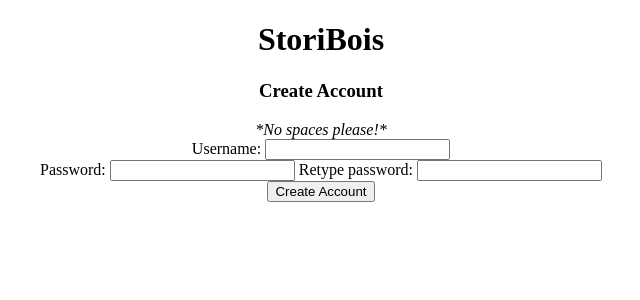
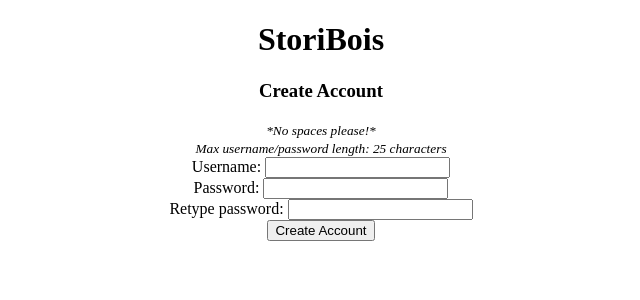
Before and after one commit to LargeLlama/nani_story, a Flask app: page /create_account in a window 1280 px wide. Shown: the top 300 px of the page, without its empty margins (319-959 px from the left). Run offline with Flask 2, Linux system fonts and the light colour scheme.

Commit message:
done i think

```diff
--- a/app.py
+++ b/app.py
@@ -38,13 +38,12 @@ def authenticate():
     password = request.form['password']
     action = request.form['action']
 
-    # if either input is blank, redirect them back to landing
-    if (username == '' or password == ''):
-        flash('Invalid username or password!')
-        return redirect(url_for('root_redirect'))
-
     # if they're trying to log in
     if (action == 'Login'):
+        # if either input is blank, redirect them back to landing
+        if (username == '' or password == ''):
+            flash('Invalid username or password!')
+            return redirect(url_for('root_redirect'))
         # stores success value of auth fxn in dbm
         success = dbm.auth_user(username, password)
 
@@ -66,13 +65,13 @@ def authenticate():
 def create_account():
     return render_template('create_account.html')
 
-@app.route('/create_account_action')
+@app.route('/create_account_action', methods=["POST"])
 def create_account_action():
-    username = request.form('username')
-    password = request.form('password')
-    password_check = request.form('password_check')
+    username = request.form['username']
+    password = request.form['password']
+    password_check = request.form['password_check']
 
-    if ' ' in username or ' ' in password or ' ' in password_check:
+    if username == '' or password == '' or password_check == '' or ' ' in username or ' ' in password or ' ' in password_check:
         flash('Invalid username or password!')
         return redirect(url_for('create_account'))
 
@@ -173,7 +172,7 @@ def create_action():
     # check if verify title
     if ('check_title' in request.form):
         if (dbm.return_story(new_title) == None):
-            flash(' ✔')
+            flash(' &#10004;')
         else:
             flash('Story name already taken!')
         return redirect(url_for('create', title=new_title))
--- a/templates/create.html
+++ b/templates/create.html
@@ -15,7 +15,7 @@
     <input type="text" name="title" placeholder="Enter title" value="{{ title }}">
     &nbsp;
     <input type="submit" name="check_title" value="Check title">
-    <label>&nbsp;{% for msg in msgs %}{{ msg }}{% endfor %}</title>
+    <label>&nbsp;{% for msg in msgs %}{{ msg|safe }}{% endfor %}</title>
     <br>
     <small>Click this button before writing anything but your title because this will delete everything you've written</small>
     <br>
--- a/templates/create_account.html
+++ b/templates/create_account.html
@@ -9,19 +9,20 @@
         <center>
             <h1>StoriBois</h1>
             <h3>Create Account</h2>
-            <i>*No spaces please!*</i>
+            <i><small>*No spaces please!*</small><br><small>Max username/password length: 25 characters</small></i>
             {% set msgs = get_flashed_messages() %}
             {% for msg in msgs %}
             <p>{{ msg }}</p>
             {% endfor %}
             <form action="/create_account_action" method="POST">
                 <label for="username">Username: </label>
-                <input type="text" name="username">
+                <input type="text" name="username" maxlength="25">
                 <br>
                 <label for="password">Password: </label>
-                <input type="password" name="password">
+                <input type="password" name="password" maxlength="25">
+                <br>
                 <label for="password_check">Retype password: </label>
-                <input type="password" name="password_check">
+                <input type="password" name="password_check" maxlength="25">
                 <br>
                 <input type="submit" name="action" value="Create Account">
             </form>
--- a/templates/landing.html
+++ b/templates/landing.html
@@ -14,10 +14,10 @@
             {% endfor %}
             <form action="/login" method="POST">
                 <label for="username">Username: </label>
-                <input type="text" name="username">
+                <input type="text" name="username" maxlength="25">
                 <br>
                 <label for="password">Password: </label>
-                <input type="password" name="password">
+                <input type="password" name="password" maxlength="25">
                 <br>
                 <input type="submit" name="action" value="Login">
                 <input type="submit" name="action" value="Create Account">
```
